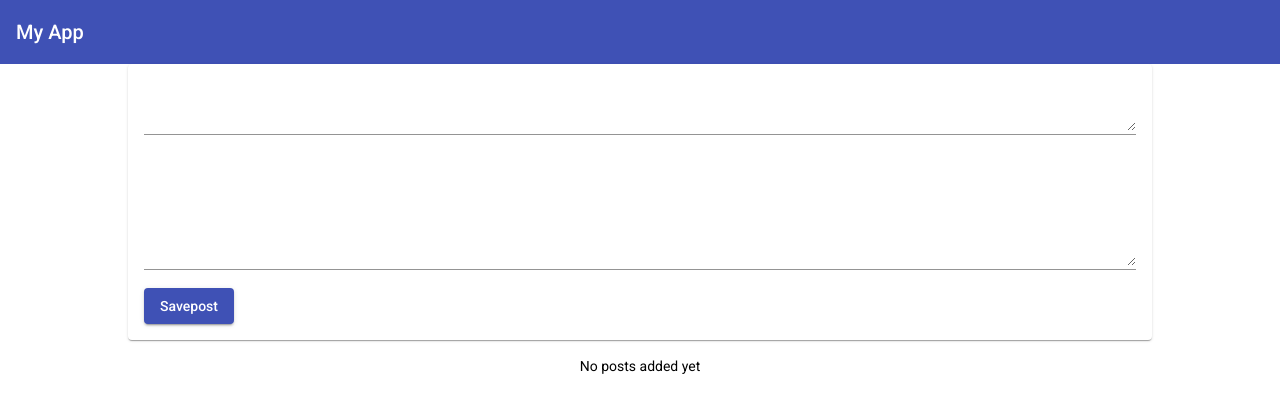
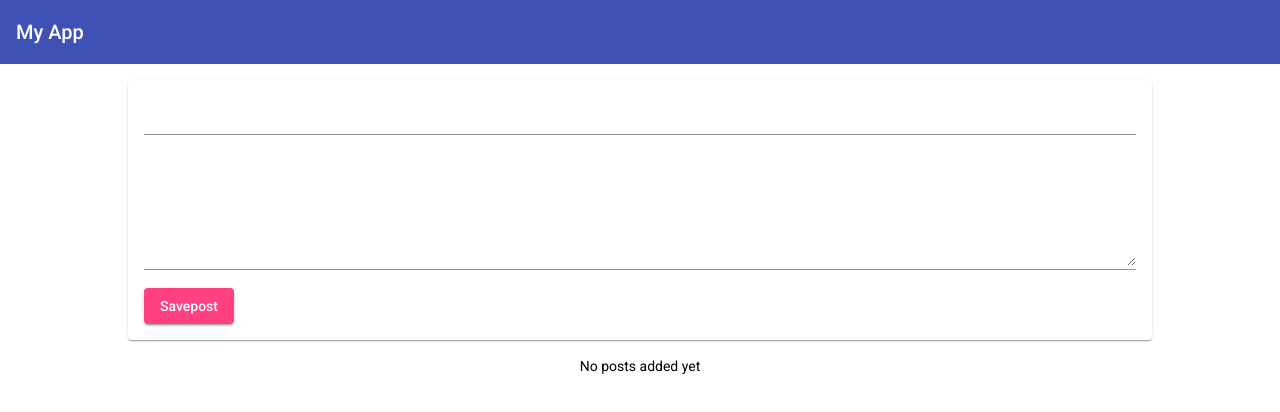
Before and after one commit to EugenJelicic/mean-course, an Angular app: page / in a window 1280 px wide. Shown: the top 412 px of the page. Built offline with nearby package versions, Linux system fonts and the light colour scheme.

Commit message:
posts adding working with events

```diff
--- a/src/app/app.component.scss
+++ b/src/app/app.component.scss
@@ -1,5 +1,4 @@
 main {
-  margin-top: 1rem;
   width: 80%;
-  margin:auto;
+  margin: 1rem auto;
 }
--- a/src/app/app.component.ts
+++ b/src/app/app.component.ts
@@ -1,4 +1,5 @@
 import { Component } from '@angular/core';
+import { Post } from './posts/post.model';
 
 @Component({
   selector: 'app-root',
@@ -6,9 +7,9 @@
   styleUrls: ['./app.component.scss'],
 })
 export class AppComponent {
-  storedPosts : string[] = [];
+  storedPosts : Post[] = [];
 
-  onPostAdded(post: string) {
+  onPostAdded(post: Post) {
     this.storedPosts.push(post);
   }
 }
--- a/src/app/posts/post-create/post-create.component.html
+++ b/src/app/posts/post-create/post-create.component.html
@@ -1,11 +1,28 @@
 <mat-card>
-  <mat-form-field>
-    <textarea matInput [(ngModel)]="enteredTitle"></textarea>
-  </mat-form-field>
-  <mat-form-field>
-    <textarea matInput rows="6" [(ngModel)]="enteredContent"></textarea>
-  </mat-form-field>
-  <button mat-raised-button color="primary" (click)="onAddPost()">
-    Savepost
-  </button>
+  <form (submit)="onAddPost(postForm)" #postForm="ngForm">
+    <mat-form-field>
+      <input
+        matInput
+        type="text"
+        name="title"
+        ngModel
+        required
+        minlength="3"
+        #title="ngModel"
+      />
+      <mat-error *ngIf="title.invalid">Please enter a post title.</mat-error>
+    </mat-form-field>
+    <mat-form-field>
+      <textarea
+        matInput
+        rows="6"
+        name="content"
+        ngModel
+        required
+        #content="ngModel"
+      ></textarea>
+      <mat-error *ngIf="content.invalid">Please enter post content.</mat-error>
+    </mat-form-field>
+    <button mat-raised-button color="accent" type="submit">Savepost</button>
+  </form>
 </mat-card>
--- a/src/app/posts/post-create/post.create.component.ts
+++ b/src/app/posts/post-create/post.create.component.ts
@@ -1,4 +1,6 @@
 import { Component, EventEmitter, Output } from '@angular/core';
+import { NgForm } from '@angular/forms';
+import { Post } from '../post.model';
 
 @Component({
   selector: 'app-post-create',
@@ -8,10 +10,16 @@
 export class PostCreateComponent {
   enteredTitle = '';
   enteredContent = '';
-  @Output() postCreated = new EventEmitter();
+  @Output() postCreated = new EventEmitter<Post>();
 
-  onAddPost() {
-    const post = { title: this.enteredTitle, content: this.enteredContent };
+  onAddPost(form: NgForm) {
+    if (form.invalid) {
+      return;
+    }
+    const post: Post = {
+      title: form.value.title,
+      content: form.value.content,
+    };
     this.postCreated.emit(post);
   }
 }
--- a/src/app/posts/post-list/post-list.component.ts
+++ b/src/app/posts/post-list/post-list.component.ts
@@ -1,4 +1,5 @@
 import { Component, OnInit, Input } from '@angular/core';
+import { Post } from '../post.model';
 
 @Component({
   selector: 'app-post-list',
@@ -10,7 +11,7 @@
 
   ngOnInit(): void {}
 
-  @Input() posts = [];
+  @Input() posts: Post[] = [];
 
   //posts = [
   //  { title: 'First Post', content: "This is the first post's content" },
--- /dev/null
+++ b/src/app/posts/post.model.ts
@@ -0,0 +1,4 @@
+export interface Post {
+  title: string;
+  content: string;
+}
```
Also changed, not shown: src/app/posts/posts.service.ts (added, +14 -0 lines).
